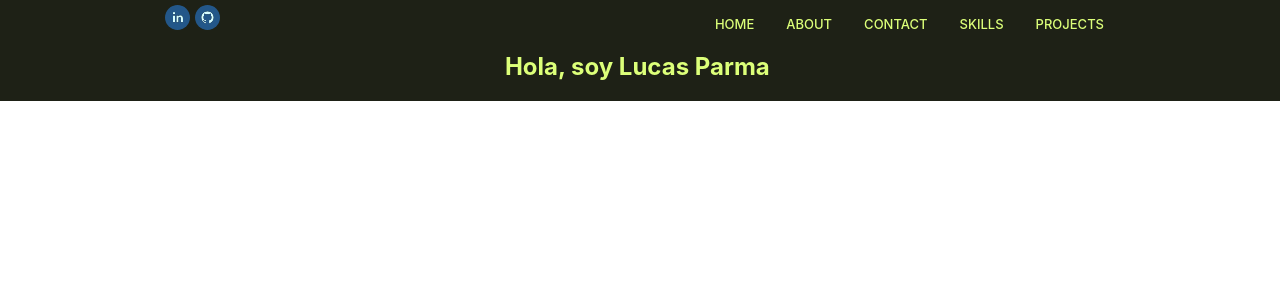
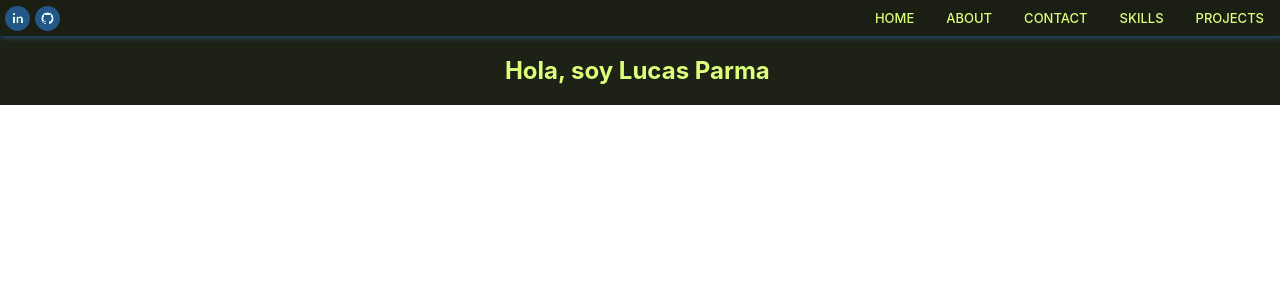
Before and after one commit to parmaps/lucasparma, a Next.js app: page / in a window 1280 px wide. Shown: the top 300 px of the page. Built offline with nearby package versions, Linux system fonts and the light colour scheme.

Commit message:
navbar style

```diff
--- a/components/Navbar/Navbar.module.scss
+++ b/components/Navbar/Navbar.module.scss
@@ -1,3 +1,15 @@
+$dark-color: rgba(27, 30, 19, 1);
+$white-color: rgba(227, 230, 219, 1);
+$text-color: rgba(220, 255, 121, 1);
+$light-color: rgba(214, 253, 255, 1);
+$blue-color: rgba(35, 87, 137, 0.75);
+
+.navbar {
+    background-color: $dark-color;
+    border-radius: 2px;
+    box-shadow: 2px 1px 5px 1px $blue-color;
+}
+
 .navbar_links {
     display: flex;
     flex: 1;
--- a/components/Navbar/Navbar.tsx
+++ b/components/Navbar/Navbar.tsx
@@ -24,8 +24,9 @@ const Navbar = (props: Props) => {
   const links = ["home", "about", "contact", "skills", "projects"];
   const [toggle, setToggle] = useState(false);
 
+
   return (
-    <Flex maxW="960px" maxH="32px" mx="auto" px="auto">
+    <Flex as="nav" align="center" justify="space-between" maxH="36px" className={styles.navbar}>
       <Box
         as={motion.div}
         initial={{ x: -500, opacity: 0, scale: 0.5 }}
@@ -46,7 +47,7 @@ const Navbar = (props: Props) => {
           bgColor="#235789"
         />
       </Box>
-      <Spacer />
+      {/* <Spacer /> */}
       <Box
         as={motion.div}
         initial={{ x: 500, opacity: 0, scale: 0.75 }}
--- a/styles/Home.module.scss
+++ b/styles/Home.module.scss
@@ -2,10 +2,7 @@ $dark-color: rgb(30, 33, 22);
 $test-color: rgb(204, 255, 51);
 $text-color: rgb(220, 255, 121);
 
-
-
 .container {
-  padding: 0 2rem;
   background-color: $dark-color;
   color: $text-color;
 }
@@ -19,36 +16,8 @@ $text-color: rgb(220, 255, 121);
     Bitstream Vera Sans Mono, Courier New, monospace;
 }
 
-.grid {
-  display: flex;
-  align-items: center;
-  justify-content: center;
-  flex-wrap: wrap;
-  max-width: 800px;
-}
-
 
 .logo {
   height: 1em;
   margin-left: 0.5rem;
 }
-
-@media (max-width: 600px) {
-  .grid {
-    width: 100%;
-    flex-direction: column;
-  }
-}
-
-@media (prefers-color-scheme: dark) {
-  .card,
-  .footer {
-    border-color: #222;
-  }
-  .code {
-    background: #111;
-  }
-  .logo img {
-    filter: invert(1);
-  }
-}
```
Also changed, not shown: components/Hero.tsx (+2 -0 lines), public/lucas-parma-profile.png (added).
